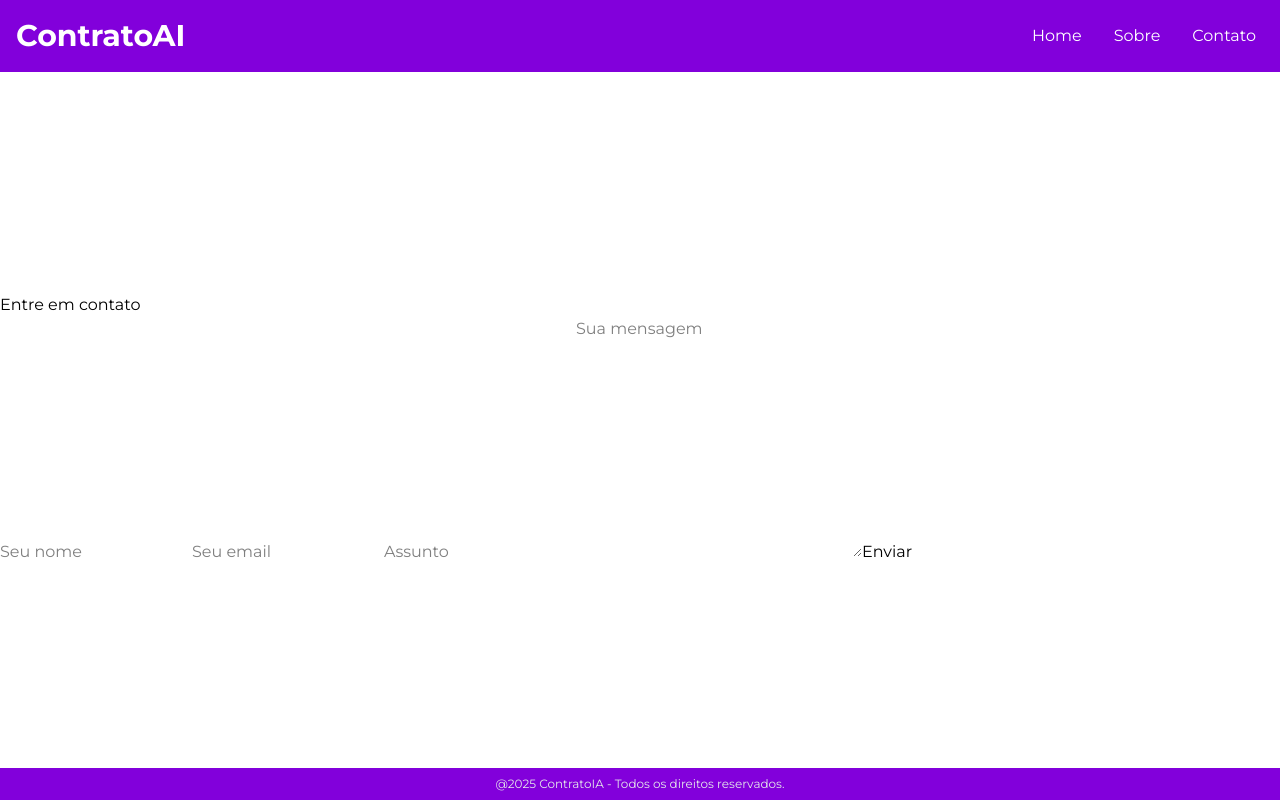
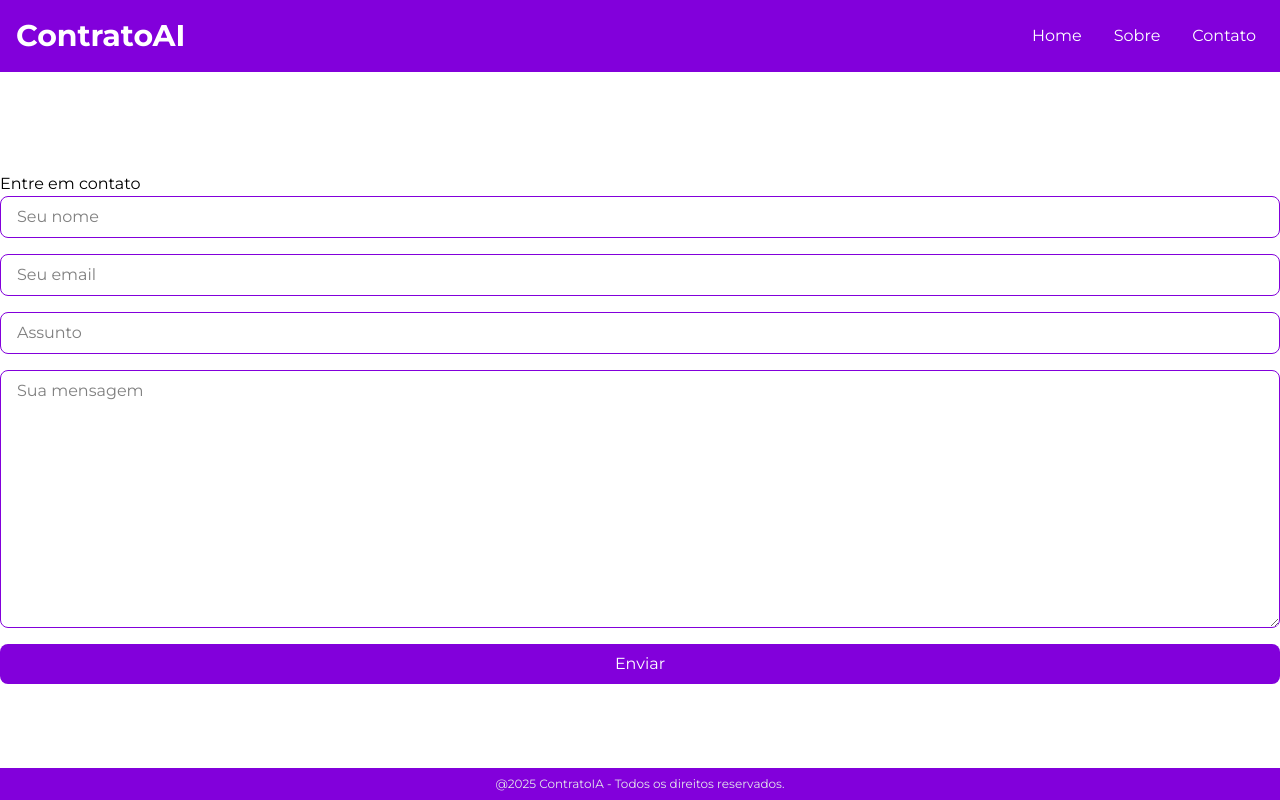
Before and after one commit to Fabrioco/ContratoIA, a Next.js app: page /contact in a window 1280 px wide. Built offline with nearby package versions, Linux system fonts and the light colour scheme.

Commit message:
feat(style-form-section-contact-page): fiz a estilização do form

```diff
--- a/src/ui/contact/formContact/page.tsx
+++ b/src/ui/contact/formContact/page.tsx
@@ -3,22 +3,32 @@
 import { FormEvent, useState } from "react";
 
 export default function FormContact() {
-  const [name, setName] = useState<string>("");
-  const [email, setEmail] = useState<string>("");
-  const [subject, setSubject] = useState<string>("");
-  const [message, setMessage] = useState<string>("");
+  const [formData, setFormData] = useState({
+    name: "",
+    email: "",
+    subject: "",
+    message: "",
+  });
+  const [isLoading, setIsLoading] = useState<boolean>(false);
 
   const sendEmail = async (e: FormEvent) => {
     e.preventDefault();
+
+    if (
+      !formData.name ||
+      !formData.email ||
+      !formData.subject ||
+      !formData.message
+    ) {
+      alert("Preencha todos os campos");
+      return;
+    }
+    try {
+      setIsLoading(true);
       const res = await fetch("/api/send-email", {
         method: "POST",
         headers: { "Content-Type": "application/json" },
-      body: JSON.stringify({
-        name,
-        email,
-        subject,
-        message,
-      }),
+        body: JSON.stringify(formData),
       });
 
       if (!res.ok) {
@@ -27,37 +37,47 @@ export default function FormContact() {
       }
 
       alert("Email enviado com sucesso!");
-    setName("");
-    setEmail("");
-    setSubject("");
-    setMessage("");
+      setFormData({
+        name: "",
+        email: "",
+        subject: "",
+        message: "",
+      });
+    } catch (error) {
+      console.log(error);
+    } finally {
+      setIsLoading(false);
+    }
   };
 
   return (
-    <form onSubmit={sendEmail}>
+    <form onSubmit={sendEmail} className="flex flex-col gap-4">
       <input
         type="text"
         placeholder="Seu nome"
         name="name"
         id="name"
-        onChange={(e) => setName(e.target.value)}
-        value={name}
+        onChange={(e) => setFormData({ ...formData, name: e.target.value })}
+        value={formData.name}
+        className="w-full px-4 py-2 border border-purple-700 rounded-lg focus:outline-none focus:ring-2 focus:ring-purple-700 focus:border-transparent"
       />
       <input
         type="email"
         placeholder="Seu email"
         name="email"
         id="email"
-        onChange={(e) => setEmail(e.target.value)}
-        value={email}
+        onChange={(e) => setFormData({ ...formData, email: e.target.value })}
+        value={formData.email}
+        className="w-full px-4 py-2 border border-purple-700 rounded-lg focus:outline-none focus:ring-2 focus:ring-purple-700 focus:border-transparent"
       />
       <input
         type="text"
         placeholder="Assunto"
         name="subject"
         id="subject"
-        onChange={(e) => setSubject(e.target.value)}
-        value={subject}
+        onChange={(e) => setFormData({ ...formData, subject: e.target.value })}
+        value={formData.subject}
+        className="w-full px-4 py-2 border border-purple-700 rounded-lg focus:outline-none focus:ring-2 focus:ring-purple-700 focus:border-transparent"
       />
       <textarea
         name="message"
@@ -65,10 +85,16 @@ export default function FormContact() {
         cols={30}
         rows={10}
         placeholder="Sua mensagem"
-        onChange={(e) => setMessage(e.target.value)}
-        value={message}
+        onChange={(e) => setFormData({ ...formData, message: e.target.value })}
+        value={formData.message}
+        className="w-full px-4 py-2 border border-purple-700 rounded-lg focus:outline-none focus:ring-2 focus:ring-purple-700 focus:border-transparent"
       />
-      <button type="submit">Enviar</button>
+      <button
+        type="submit"
+        className="bg-purple-700 text-white py-2 rounded-lg hover:bg-purple-800 cursor-pointer active:bg-white active:text-purple-700 active:shadow-lg"
+      >
+        {isLoading ? "Enviando..." : "Enviar"}
+      </button>
     </form>
   );
 }
```
Lines whose indentation alone changed are shown as unchanged.
